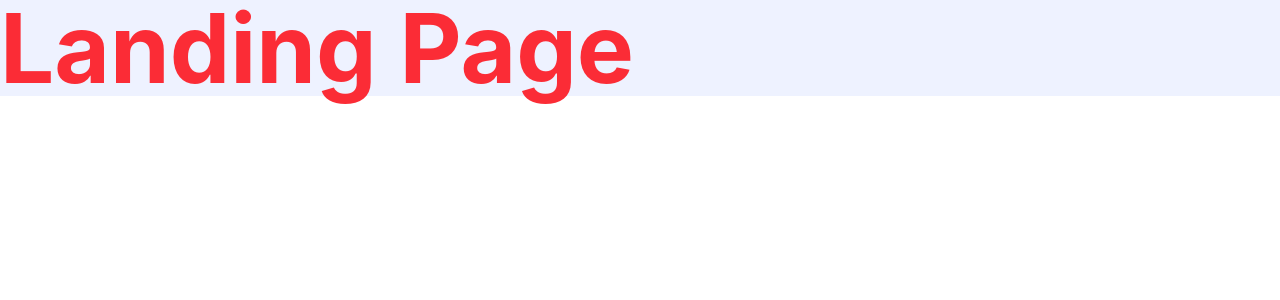
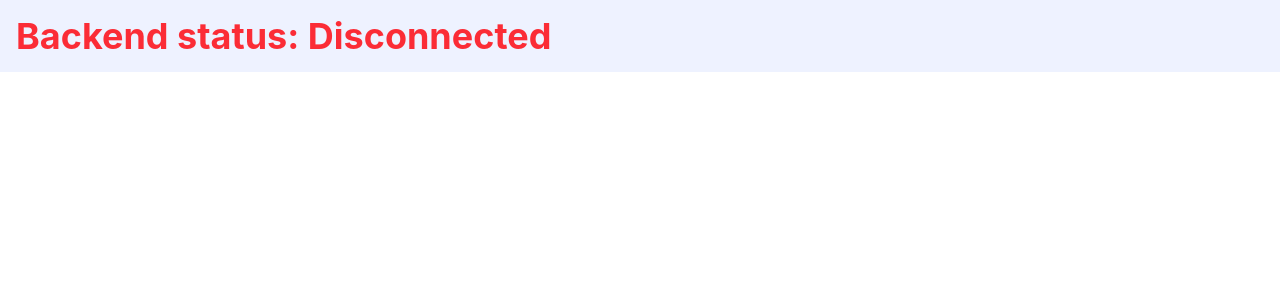
Before and after one commit to Mukul0223/live-qa-wall, a React (Vite) app in the folder client/: page / in a window 1280 px wide. Shown: the top 300 px of the page. Built offline with nearby package versions, Linux system fonts and the light colour scheme; no server answers.

Commit message:
verify end-to-end connectivity with health check integration

```diff
--- /dev/null
+++ b/client/src/api/axiosClient.js
@@ -0,0 +1,7 @@
+import axios from "axios";
+
+const axiosClient = axios.create({
+  baseURL: import.meta.env.VITE_API_BASE_URL,
+});
+
+export default axiosClient;
--- a/client/src/pages/LandingPage.jsx
+++ b/client/src/pages/LandingPage.jsx
@@ -1,7 +1,29 @@
+import { useState, useEffect } from "react";
+import axiosClient from "../api/axiosClient";
+
 const LandingPage = () => {
+  const [health, setHealth] = useState("Checking health...");
+  const [loading, setLoading] = useState(true);
+
+  useEffect(() => {
+    axiosClient
+      .get("/health")
+      .then((response) => {
+        console.log("Full Axios Response:", response);
+        console.log("Response data:", response.data);
+        setHealth(response.data.message || "Connected");
+        setLoading(false);
+      })
+      .catch((error) => {
+        console.error("Health check failed", error);
+        setHealth("Disconnected");
+        setLoading(false);
+      });
+  }, []);
+
   return (
-    <h1 className="text-8xl text-red-500 font-bold bg-indigo-50">
-      Landing Page
+    <h1 className="text-4xl text-red-500 font-bold bg-indigo-50 p-4">
+      {loading ? "Loading.." : `Backend status: ${health}`}
     </h1>
   );
 };
```
